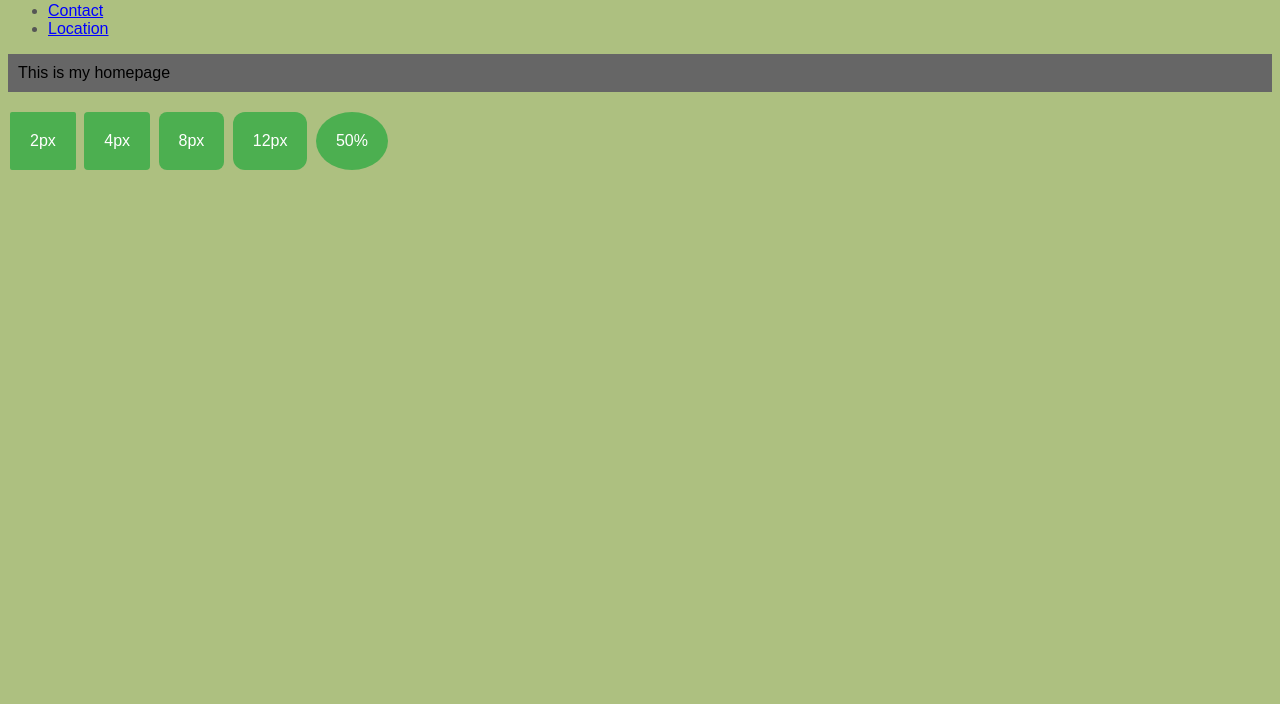
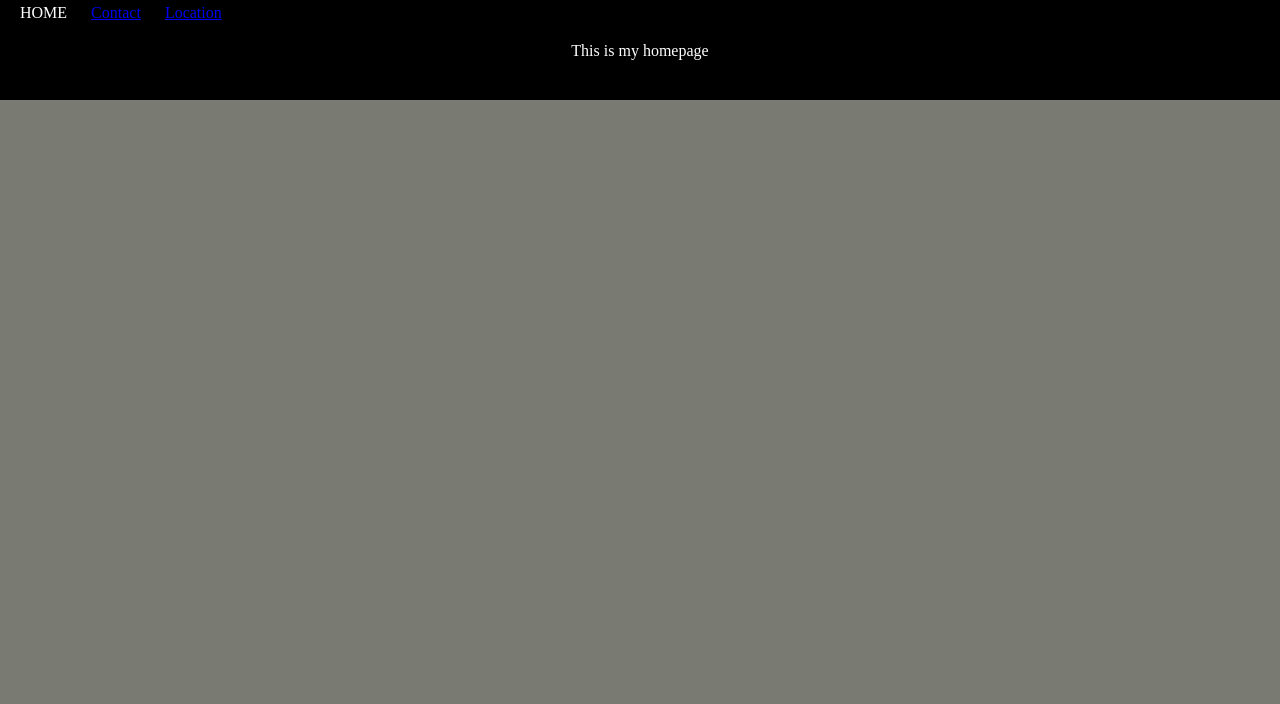
Before and after one commit to MingCWang/first_website, a plain HTML site: page index.html in a window 1280 px wide. Shown: the part 96-800 px from the top of the page. Drawn offline with Linux system fonts and the light colour scheme.

Commit message:
save learning process

```diff
--- a/index.html
+++ b/index.html
@@ -2,21 +2,17 @@
 <html>
 	<head>
 		<title>Home Page</title>
-		<link href="main.css" rel="stylesheet" type="text/css"/>
+		<link href="styles.css" rel="stylesheet">
 	</head>
 	<body>
+		<header>
 		<h1>MY WEBSITE</h1>
 		<ul>
 			<li>HOME</li>
 			<li><a href="Contact.html">Contact</a></li>
 			<li><a href="Location.html">Location</a></li>
 		</ul>
-		<p class="secondary"> This is my homepage</p>
-		<button class="button button1">2px</button>
-		<button class="button button2">4px</button>
-		<button class="button button3">8px</button>
-		<button class="button button4">12px</button>
-		<button class="button button5">50%</button>
+		<footer>This is my homepage</footer>
+		</header>
 	</body>
-
 </html>
--- a/main.css
+++ /dev/null
@@ -1,46 +0,0 @@
-body{
-	background:rgb(173, 192, 128);
-	font-family: Arial, Helvetica, sans-serif;
-	color: white
-}
-
-
-h1, h2, li{
-	color:#555;
-}
-
-a{
-	color:blue;
-}
-
-p{
-	background: #666;
-	color: white;
-	padding: 10px;
-}
-.secondary {
-	color: #000;
-}
-
-#special {
-	background: red;
-	color: blue;
-}
-
-.button {
-	background-color: #4CAF50;
-	border: none;
-	color: white;
-	padding: 20px;
-	text-align: center;
-	text-decoration: none;
-	display: inline-block;
-	font-size: 16px;
-	margin: 4px 2px;
-  }
-
-  .button1 {border-radius: 2px;}
-  .button2 {border-radius: 4px;}
-  .button3 {border-radius: 8px;}
-  .button4 {border-radius: 12px;}
-  .button5 {border-radius: 50%;}
--- /dev/null
+++ b/styles.css
@@ -0,0 +1,40 @@
+body{
+	background: rgb(121, 122, 114);
+	color: white;
+	margin: 0;
+	padding: 0
+}
+header {
+	background: black;
+	padding: 20px;
+
+}
+section{
+	background: rgb(48, 48, 63);
+	padding: 20px;
+	text-align: center;
+	display: flex;
+	flex-direction: row;
+}
+div{
+	background: red;
+	margin: auto;
+	width: 100px;
+
+}
+ul {
+	margin:0;
+	padding:0;
+	list-style-type: none;
+
+}
+li {
+	display: inline-block;
+	margin-right: 20px;
+
+}
+footer{
+	background: black;
+	padding: 20px;
+	text-align: center;
+}
```
Also changed, not shown: Contact.html (added, +27 -0 lines), Location.html (added, +19 -0 lines), pages/Contact.html (deleted, +0 -69 lines), pages/Location.html (deleted, +0 -17 lines).
